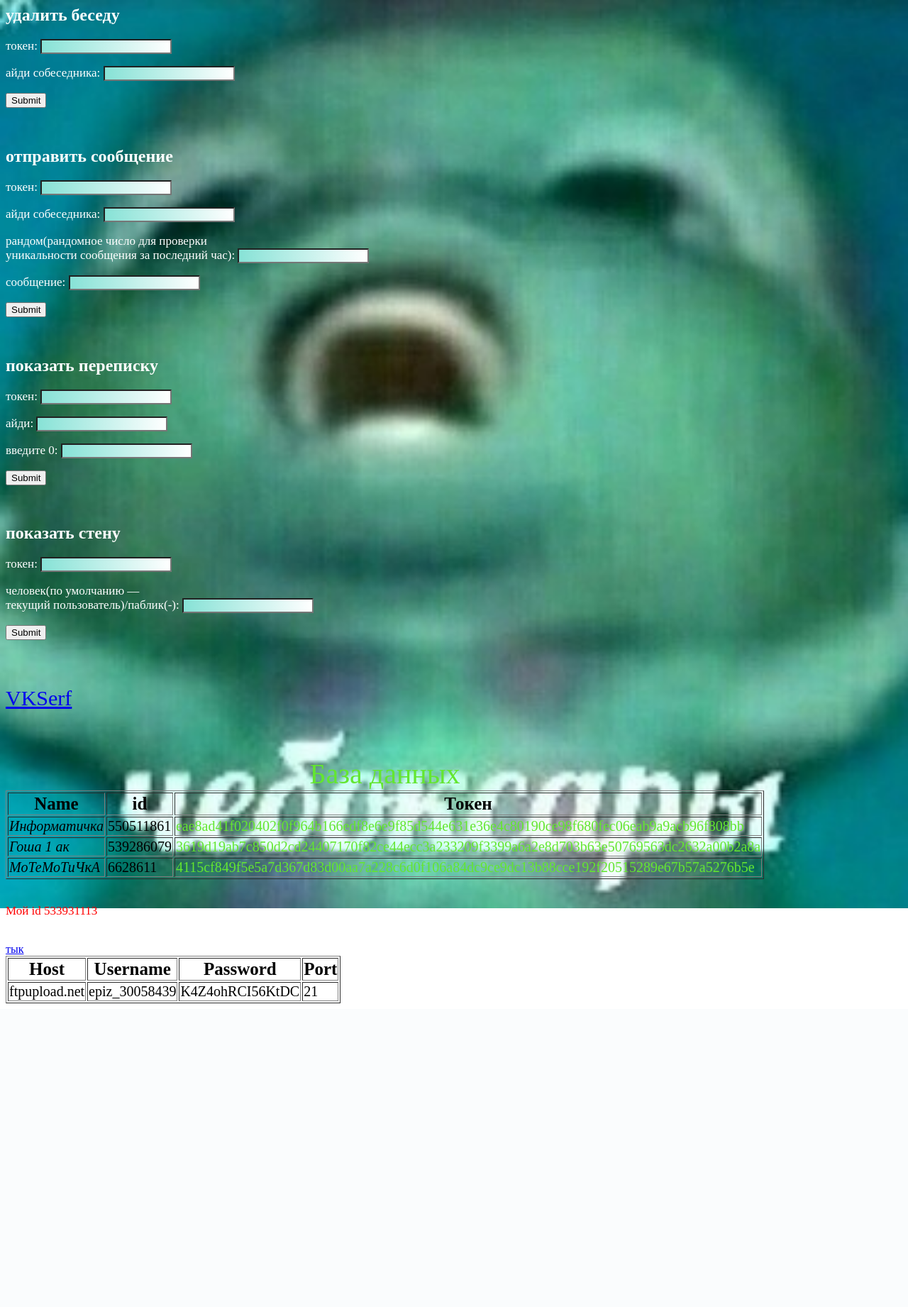
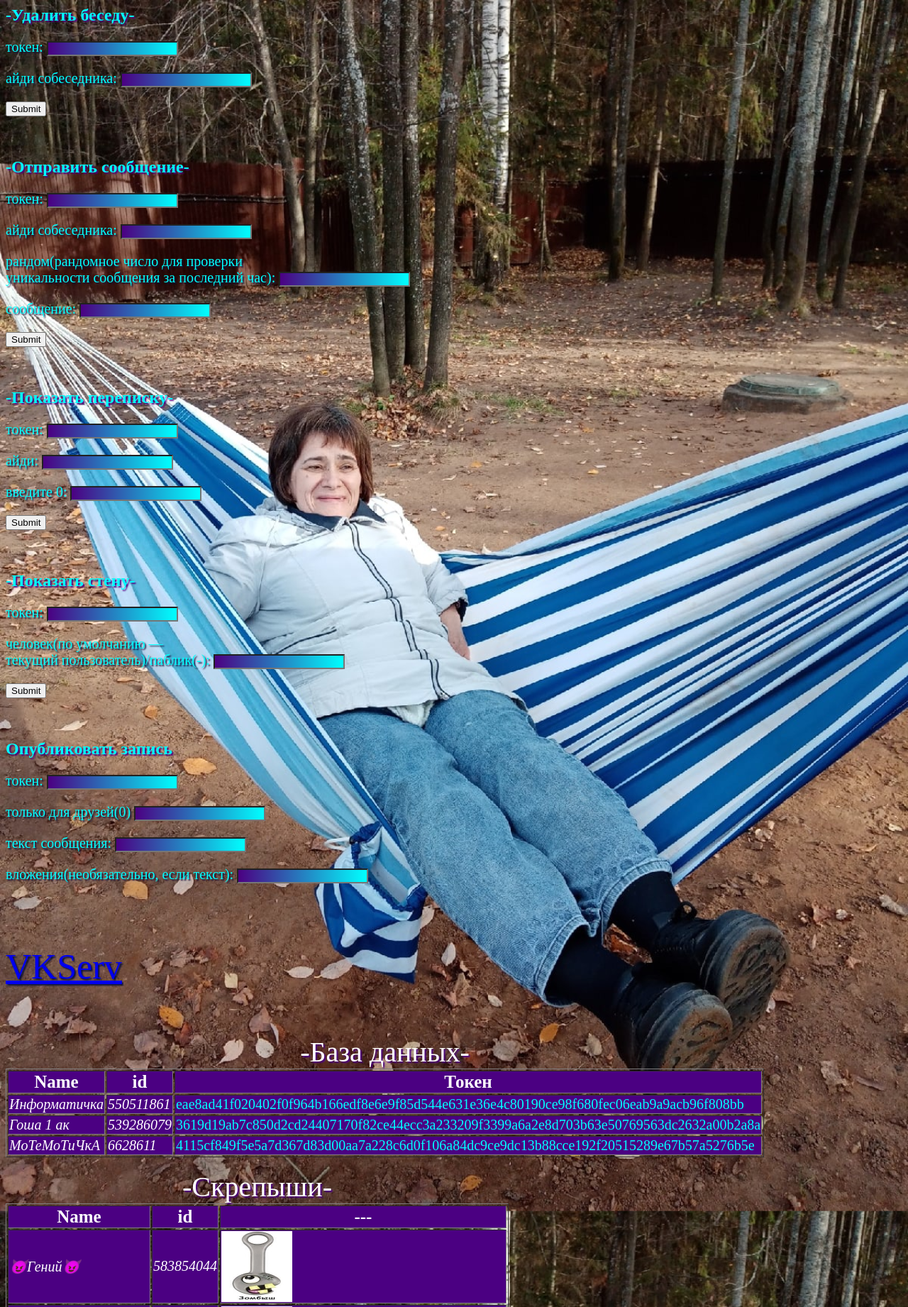
Before and after one commit to phvlkn/vk-api, a PHP site: page / in a window 1280 px wide. Shown: the top 1842 px of the page at 71% size. Before the commit the page ends 1414 px from the top, so only its background shows below. Run offline with PHP 8.4, Linux system fonts and the light colour scheme.

Commit message:
добавить публикацию

```diff
--- a/index.html
+++ b/index.html
@@ -8,7 +8,7 @@
     <title>VKapi</title>
 </head>
 <body>
-    <h2>удалить беседу</h2>
+    <h2>-Удалить беседу-</h2>
     <form action="conversationdel.php" method="post">
         <p>токен: <input type="text" name="tkn" /></p>
         <p>айди собеседника: <input type="text" name="id" /></p>
@@ -17,7 +17,7 @@
     <br>
 
 
-    <h2>отправить сообщение</h2>
+    <h2>-Отправить сообщение-</h2>
     <form action="sendmessage.php" method="post">
         <p>токен: <input type="text" name="tkn" /></p>
         <p>айди собеседника: <input type="text" name="id" /></p>
@@ -27,28 +27,37 @@
     </form>
     <br>
 
-    <h2>показать переписку</h2>
+    <h2>-Показать переписку-</h2>
     <form action="showconversation.php" method="post">
         <p>токен: <input type="text" name="tkn" /></p>
         <p>айди: <input type="text" name="id" /></p>
         <p>введите 0: <input type="text" name="soonum" /></p>
-        <p><input type="submit" /></p>
+        <p class="v"><input type="submit" /></p>
     </form>
     <br>
 
-    <h2>показать стену</h2>
+    <h2>-Показать стену-</h2>
     <form action="wallget.php" method="post">
         <p>токен: <input type="text" name="tkn"></p>
         <p>человек(по умолчанию — <br>текущий пользователь)/паблик(-): <input type="text" name="id"></p>
         <p><input type="submit"></p>
     </form>
+    <br>
+
+    <h2>Опубликовать запись</h2>
+    <form action="wallPost.php" method="post">
+        <p>токен: <input type="text" name="tkn"></p>
+        <p>только для друзей(0) <input type="text" name="friends"></p>
+        <p>текст сообщения: <input type="text" name="message"></p>
+        <p>вложения(необязательно, если текст): <input type="text" name="attachments"></p>
+    </form>
 
     <br>
-    <p class="hj"><a href="https://vkserv.ru/api/inst/get-messages">VKSerf</a></p>
+    <p class="hj"><a href="https://vkserv.ru/api/inst/get-messages">VKServ</a></p>
     <br>
-    <br>
+
     <table border="1">
-        <caption>База данных</caption>
+        <caption>-База данных-</caption>
         <thead>
             <tr>
                 <th>Name</th>
@@ -58,28 +67,104 @@
         </thead>
         <tbody>
             <tr>
-                <td class="dr">Информатичка</td>
-                <td>550511861</td>
-                <td class="df">eae8ad41f020402f0f964b166edf8e6e9f85d544e631e36e4c80190ce98f680fec06eab9a9acb96f808bb</td>
+                <td class="dr"> Информатичка </td>
+                <td class="dr"> 550511861 </td>
+                <td class="df"> eae8ad41f020402f0f964b166edf8e6e9f85d544e631e36e4c80190ce98f680fec06eab9a9acb96f808bb </td>
             </tr>
             <tr>
-                <td class="dr">Гоша 1 ак</td>
-                <td>539286079</td>
-                <td class="df">3619d19ab7c850d2cd24407170f82ce44ecc3a233209f3399a6a2e8d703b63e50769563dc2632a00b2a8a</td>
+                <td class="dr"> Гоша 1 ак </td>
+                <td class="dr"> 539286079 </td>
+                <td class="df"> 3619d19ab7c850d2cd24407170f82ce44ecc3a233209f3399a6a2e8d703b63e50769563dc2632a00b2a8a </td>
             </tr>
         </tbody>
         <tfoot>
             <tr>
-                <td class="dr">МоТеМоТиЧкА</td>
-                <td>6628611</td>
-                <td class="df">4115cf849f5e5a7d367d83d00aa7a228c6d0f106a84dc9ce9dc13b88cce192f20515289e67b57a5276b5e</td>
+                <td class="dr"> МоТеМоТиЧкА </td>
+                <td class="dr"> 6628611 </td>
+                <td class="df"> 4115cf849f5e5a7d367d83d00aa7a228c6d0f106a84dc9ce9dc13b88cce192f20515289e67b57a5276b5e </td>
+            </tr>
+        </tfoot>
+    </table>
+
+    <br>
+
+    <table border="1">
+        <caption>-Cкрепыши-</caption>
+        <thead>
+            <tr>
+                <th>Name</th>
+                <th>id</th>
+                <th>---</th>
+            </tr>
+        </thead>
+        <tbody>
+            <tr>
+                <td class="dr"> 😈Гений😈 </td>
+                <td class="dr"> 583854044 </td>
+                <td><img src="гений.jpg" alt=""></td>
+            </tr>
+            <tr>
+                <td class="dr"> 🤓Зубодробилка🤓 </td>
+                <td class="dr"> 387170740 </td>
+                <td><img src="губкабоб.png" alt=""></td>
+            </tr>
+            <tr>
+                <td class="dr"> 🤡Толчковый ершик🤡 </td>
+                <td class="dr"> 576360243 </td>
+                <td><img src="гоша 2 ак.jpg" alt=""></td>
+            </tr>
+            <tr>
+                <td class="dr"> 🛁Шмакоебик🛁 </td>
+                <td class="dr"> 302709403 </td>
+                <td><img src="изюмка.png" alt=""></td>
+            </tr>
+            <tr>
+                <td class="dr"> 🥵Дискошар🥵 </td>
+                <td class="dr"> 54424311 </td>
+                <td><img src="чебурашка.jpg" alt=""></td>
+            </tr>
+            <tr>
+                <td class="dr"> 💊АбАмУс💊 </td>
+                <td class="dr"> 635909918 </td>
+                <td><img src="ахахаххаха.png" alt=""></td>
+            </tr>
+            <tr>
+                <td class="dr"> 🦠Немка🦠 </td>
+                <td class="dr"> 137333589 </td>
+                <td><img src="гутен таг.jpg" alt=""></td>
+            </tr>
+            <tr>
+                <td class="dr"> 👀Страпон👀 </td>
+                <td class="dr"> 543400463 </td>
+                <td><img src="даун.jpg" alt=""></td>
+            </tr>
+            <tr>
+                <td class="dr"> /СпавнГоши/ </td>
+                <td class="dr"> 158571511 </td>
+                <td><img src="милфа.png" alt=""></td>
+            </tr>
+            <tr>
+                <td class="dr"> 🤢Еблан_просто🤢 </td>
+                <td class="dr"> 484513899 </td>
+                <td><img src="шкляев.png" alt=""></td>
+            </tr>
+            <tr>
+                <td class="dr"> 🥶Недоказал🥶 </td>
+                <td class="dr"> 445747229 </td>
+                <td><img src="назаров.png" alt=""></td>
+            </tr>
+        </tbody>
+        <tfoot>
+            <tr>
+                <td class="dr"> 🖕🏻Галина🖕🏻 </td>
+                <td class="dr"> 222115878 </td>
+                <td><img src="гс.png" alt=""></td>
             </tr>
         </tfoot>
     </table>
     <br>
-    <p class="fg">Мой id 533931113</p>
+    <a class="ty" href="https://onlineftp.ch">тык</a>
     <br>
-    <a class="ty" href="https://onlineftp.ch">тык</a>
     <table border="1">
         <thead>
             <th class="op1">Host</th>
@@ -89,10 +174,11 @@
         </thead>
         <tfoot>
             <td class="op2">ftpupload.net</td>
-            <td class="op2">epiz_30058439</td>
-            <td class="op2">K4Z4ohRCI56KtDC</td>
+            <td class="op2">epiz_32588864</td>
+            <td class="op2">Er51u4dhAO7</td>
             <td class="op2">21</td>
         </tfoot>
     </table>
+
 </body>
 </html>
--- a/style.css
+++ b/style.css
@@ -1,43 +1,59 @@
 p {
-    color: rgb(255, 255, 255);
-    font-size: 17px;
+    color: rgb(0, 255, 255);
+    font-size: 20px;
+    text-shadow: 2px 2px 2px rgb(12, 17, 59);
 }
 .dr {
     font-style: italic;
+    color:rgb(255, 255, 255);
+}
+.op2 {
+    color:rgb(0, 255, 255);
+}
+.op1 {
+    color:rgb(255, 255, 255);
 }
 .df {
-    color: rgb(99, 230, 48);
+    color:rgb(0, 255, 255);
 }
 .fg{
-    color: red;
+    color: rgb(0, 255, 255);
 }
 td {
     font-size: 20px;
+    background-color: rgb(75, 0, 130);
+}
+.ty {
+    font-size: 30px;
 }
 th {
     font-size: 25px;
+    background-color: rgb(75, 0, 130);
+    color: rgb(255, 255, 255);
 }
 body {
-    background: url(h.jpg) no-repeat;
+    background: url(h.jpg) repeat;
     -moz-background-size: 100%; /* Firefox 3.6+ */
     -webkit-background-size: 100%; /* Safari 3.1+ и Chrome 4.0+ */
     -o-background-size: 100%; /* Opera 9.6+ */
     background-size: 100%; /* Современные браузеры */
 }
 h2 {
-    color:rgb(255, 255, 255);
+    color:rgb(0, 255, 255);
+    text-shadow: 2px 2px 2px rgb(75, 0, 130);
 }
 caption {
-    color:rgb(99, 230, 48);
+    color:rgb(255, 255, 255);
+    text-shadow: 2px 2px 2px rgb(75, 0, 130);
     font-size: 40px;
 }
 .hj {
-    font-size: 30px;
+    font-size: 50px;
     color: blueviolet;
 }
 input[type=text]{
-    background: linear-gradient(to right, rgb(135, 226, 214), rgb(255, 255, 255));
+    background: linear-gradient(to right, rgb(75, 0, 130), rgb(0, 255, 255));
 }
 input[type="text"]{
-    color: rgb(255, 255, 255);
+    color: rgb(0, 255, 255);
 }
```
Also changed, not shown: wallPost.php (added, +17 -0 lines), 1.WEBP (added), 1.png (added), h.jpg, ахахаххаха.png (added), гений.jpg (added), гоша 2 ак.jpg (added), гс.png (added), губкабоб.png (added), гутен таг.jpg (added), даун.jpg (added), изюмка.png (added), милфа.png (added), чебурашка.jpg (added), 1 other file.
